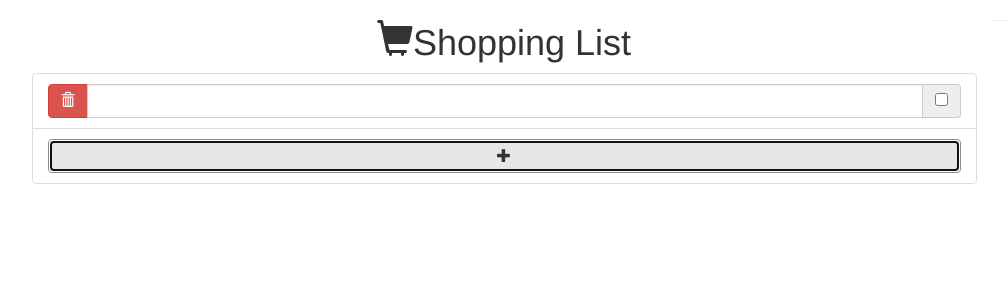
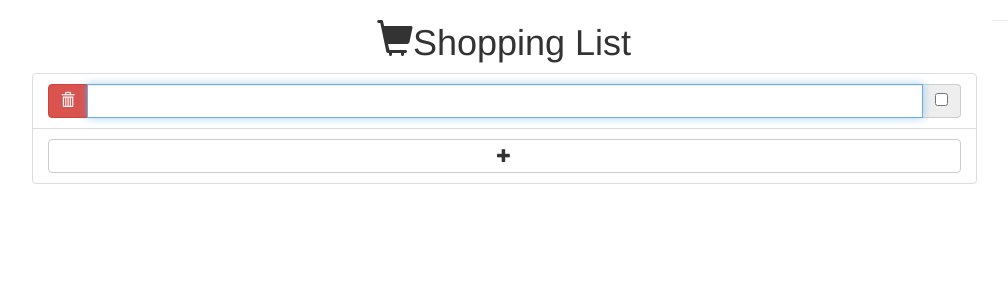
Before and after one commit to andrewnyhus/ReactJS-Redux-Shopping-List, a React app: page / in a window 1280 px wide. Both pictures are taken after a click on the button 640 px from the left and 100 px from the top of the page. Shown: the top 300 px of the page, without its empty margins (136-1144 px from the left). Built offline with nearby package versions, Linux system fonts and the light colour scheme.

Commit message:
pressing enter creates new item, when new items are created they are focused on, refactoring, readme changes

```diff
--- a/src/app/components/ItemList.js
+++ b/src/app/components/ItemList.js
@@ -31,14 +31,21 @@ export const ItemList = (props) => {
             </span>
 
 
+
             {/* Item text input/display */}
-            {item.checked ? (
-                <input className="form-control shopping_list_item_text checked_shopping_list_item_text" type="text" value={item.value}
-                  onChange={(event) => props.updateShoppingItem(event, i)} disabled="true" />
-            ):(
-                <input className="form-control shopping_list_item_text" type="text" value={item.value}
-                  onChange={(event) => props.updateShoppingItem(event, i)} />
-            )}
+            <input
+              className={item.checked ? "form-control shopping_list_item_text checked_shopping_list_item_text": "form-control shopping_list_item_text"}
+              type="text"
+              value={item.value}
+              onChange={(event) => props.updateShoppingItem(event, i)}
+              disabled={item.checked ? true : false }
+              autoFocus={(i + 1 === props.itemResult.items.length) ? true : false}
+              onKeyPress={(event) => {
+                if(event.key === "Enter"){
+                  props.createShoppingItem("");
+                }
+              }}/>
+
 
 
             {/* Item checkbox */}
```
Also changed, not shown: 1 other file (tests, documents, lock files or other folders).
